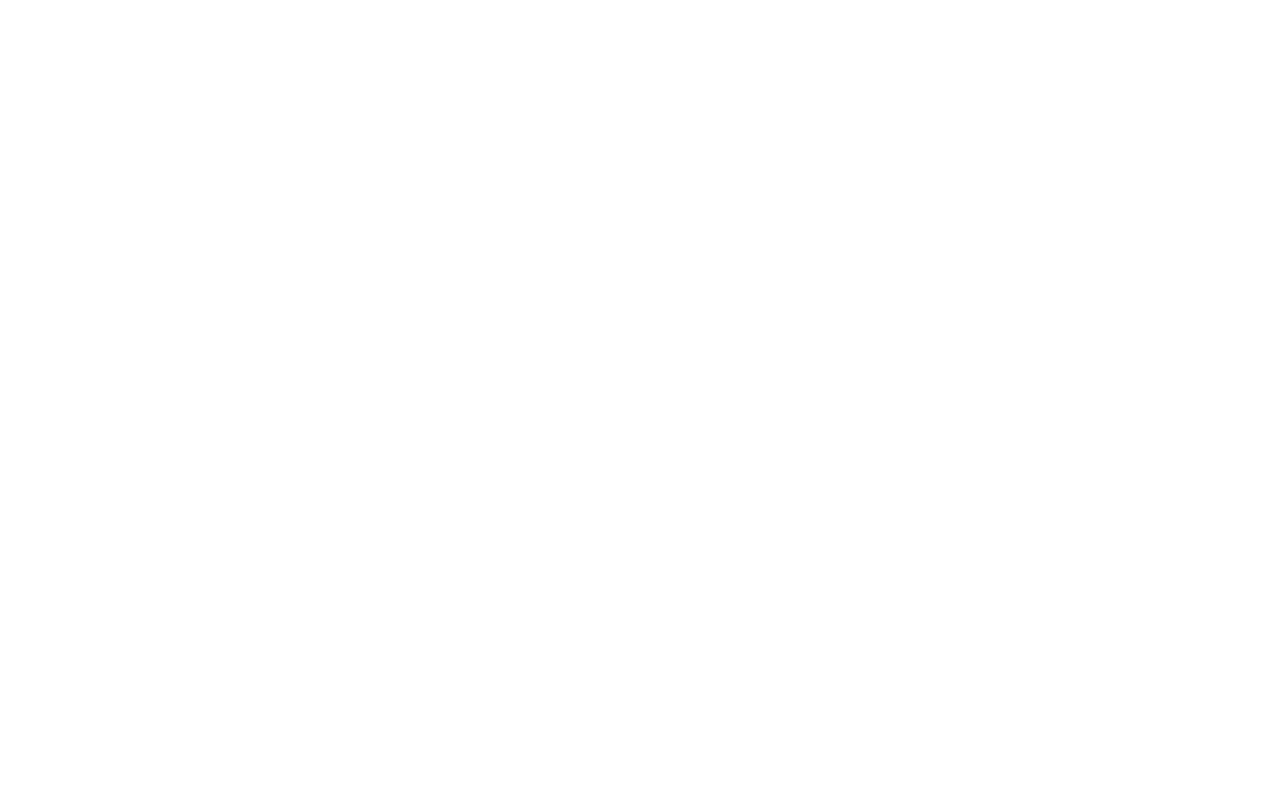
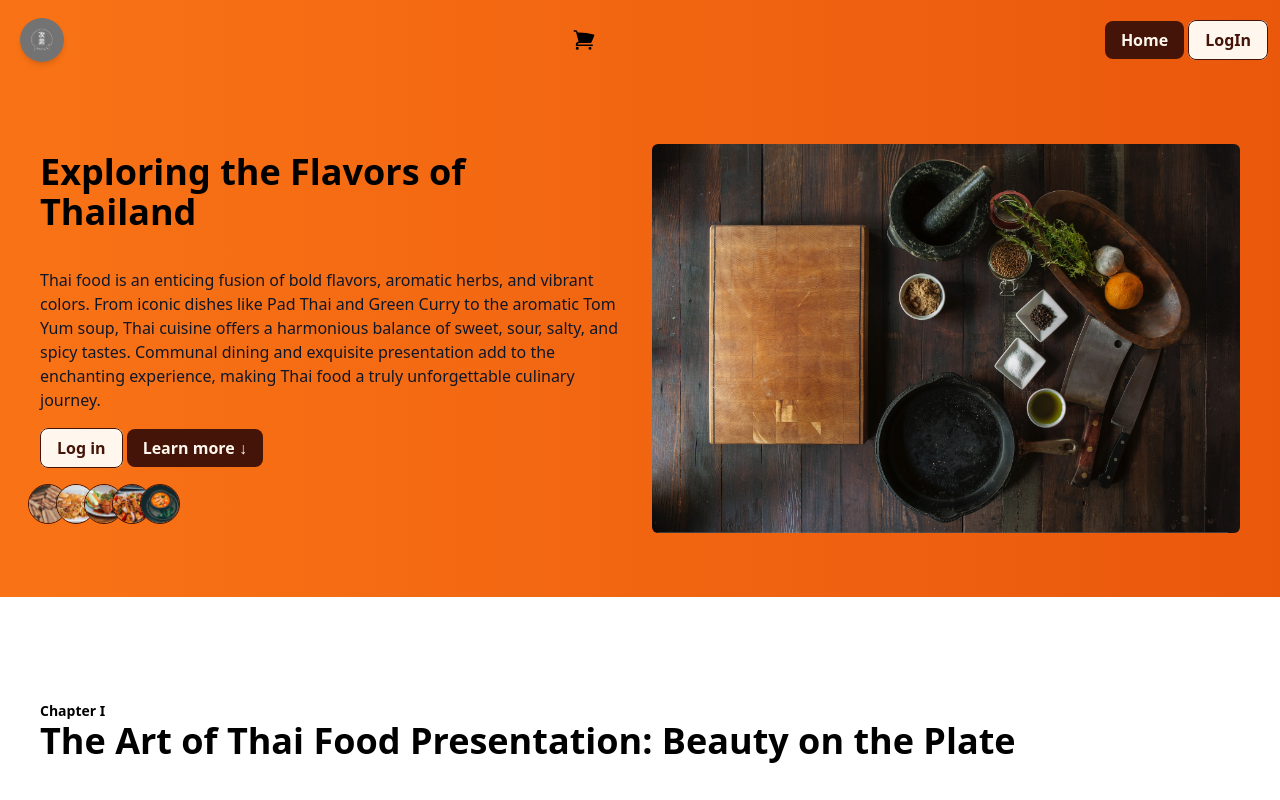
Before and after one commit to klamanjit/jinan-food-project, a Vue app: page /jinan-food-project/home in a window 1280 px wide. Before the commit this address had no page. Shown: the top 800 px of the page. Built offline with nearby package versions, Linux system fonts and the light colour scheme.

Commit message:
change image file name

```diff
--- a/src/components/layout/TheHeader.vue
+++ b/src/components/layout/TheHeader.vue
@@ -36,7 +36,7 @@ function removeUserToken() {
   <header class="header">
     <div class="ml-3">
       <img
-        src="../../assets/home/hero/Jinan3.0 .png"
+        src="../../assets/home/hero/Jinan.png"
         alt="logo"
         class="w-11 h-11 object-cover rounded-full shadow-md"
       />
--- a/src/router/router.js
+++ b/src/router/router.js
@@ -6,7 +6,7 @@ import ShoppingCart from "../page/ShoppingCart.vue";
 import ReviewOrder from "../page/ReviewOrder.vue";
 
 const router = createRouter({
-  history: createWebHistory(),
+  history: createWebHistory("/jinan-food-project"),
   routes: [
     { path: "/", redirect: "/home" },
     { path: "/home", component: Home },
--- a/vite.config.js
+++ b/vite.config.js
@@ -11,6 +11,6 @@ import vue from "@vitejs/plugin-vue";
 
 // https://vitejs.dev/config/
 export default defineConfig({
-  base: "/home/",
+  base: "/jinan-food-project/",
   plugins: [vue()],
 });
```
Also changed, not shown: src/assets/home/hero/Jinan.png (renamed from src/assets/home/hero/Jinan3.0 .png).
